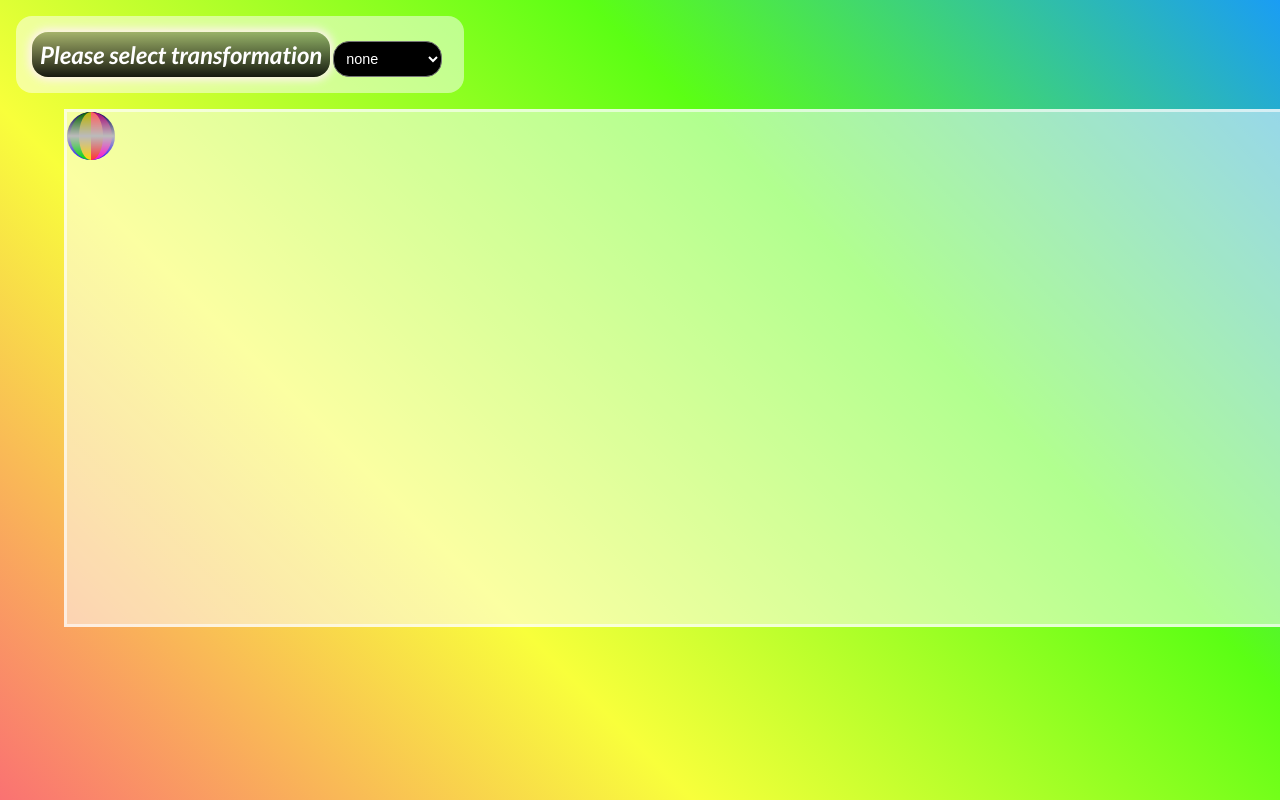
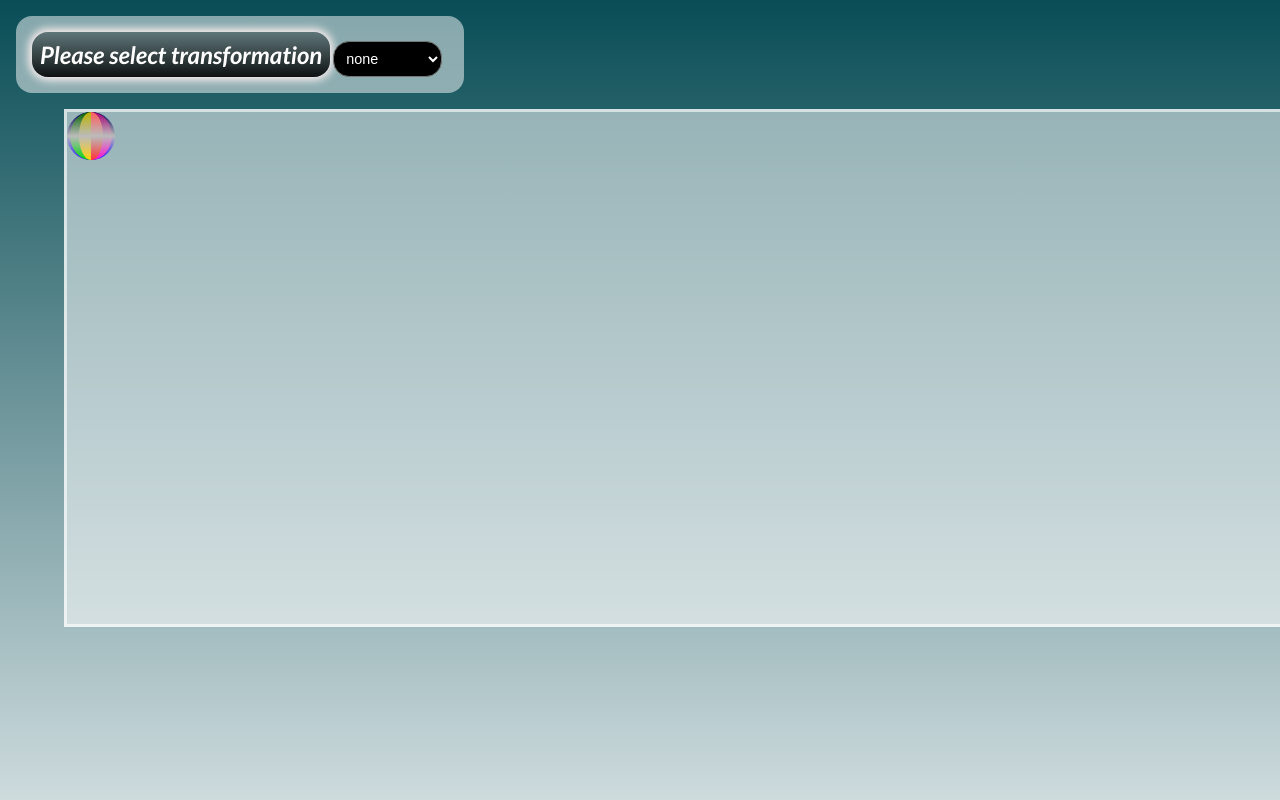
Before and after one commit to itsYashASeeker/3D-Transformations, a plain HTML site: page index.html in a window 1280 px wide. Drawn offline with Linux system fonts and the light colour scheme.

Commit message:
Add files via upload

```diff
--- a/index.css
+++ b/index.css
@@ -17,7 +17,7 @@ body{
     position: absolute;
     width: 100%;
     height: 100%;
-    background: linear-gradient(45deg, rgb(250, 114, 114), rgb(248, 255, 59), rgb(91, 255, 20), rgb(26, 157, 244));
+    background: linear-gradient(0deg, rgba(9, 77, 86, 0.201), rgba(9, 77, 86, 0.401), rgba(9, 77, 86, 0.601), rgba(9, 77, 86, 0.801), rgba(9, 77, 86, 1));
 }
 
 .parameters{
@@ -157,6 +157,7 @@ body{
     /* transform: perspective(33rem) var(--var2);
     transform: translate3d(0rem,0rem,0); */
     /* transform: translateX(30rem) perspective(33rem) rotateZ(45deg) rotateY(50deg) rotateX(30deg); */
+    /* transform: translate(10rem,10rem); */
     width: var(--vwidth);
     height: var(--vheight);
     transform-style: preserve-3d;
```
